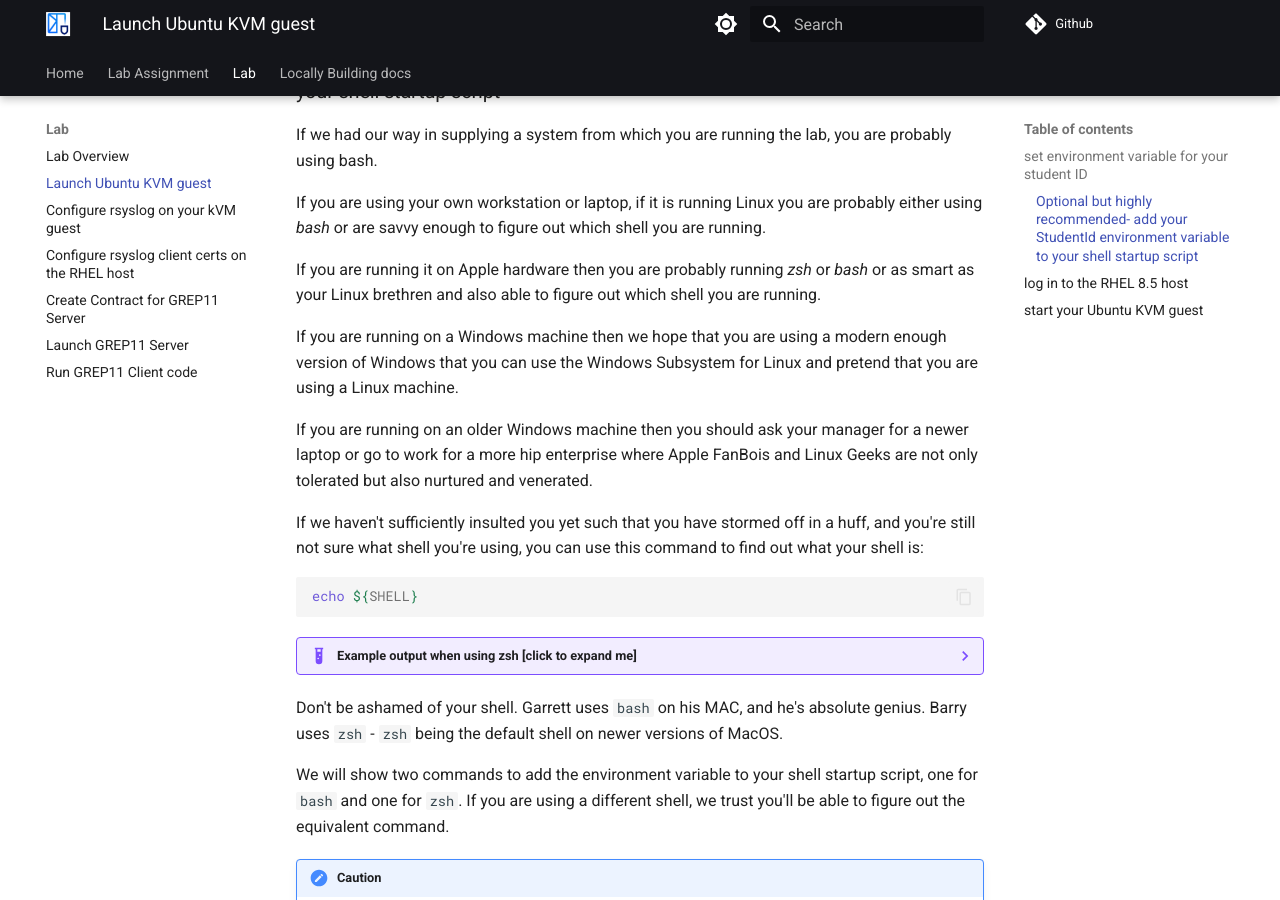
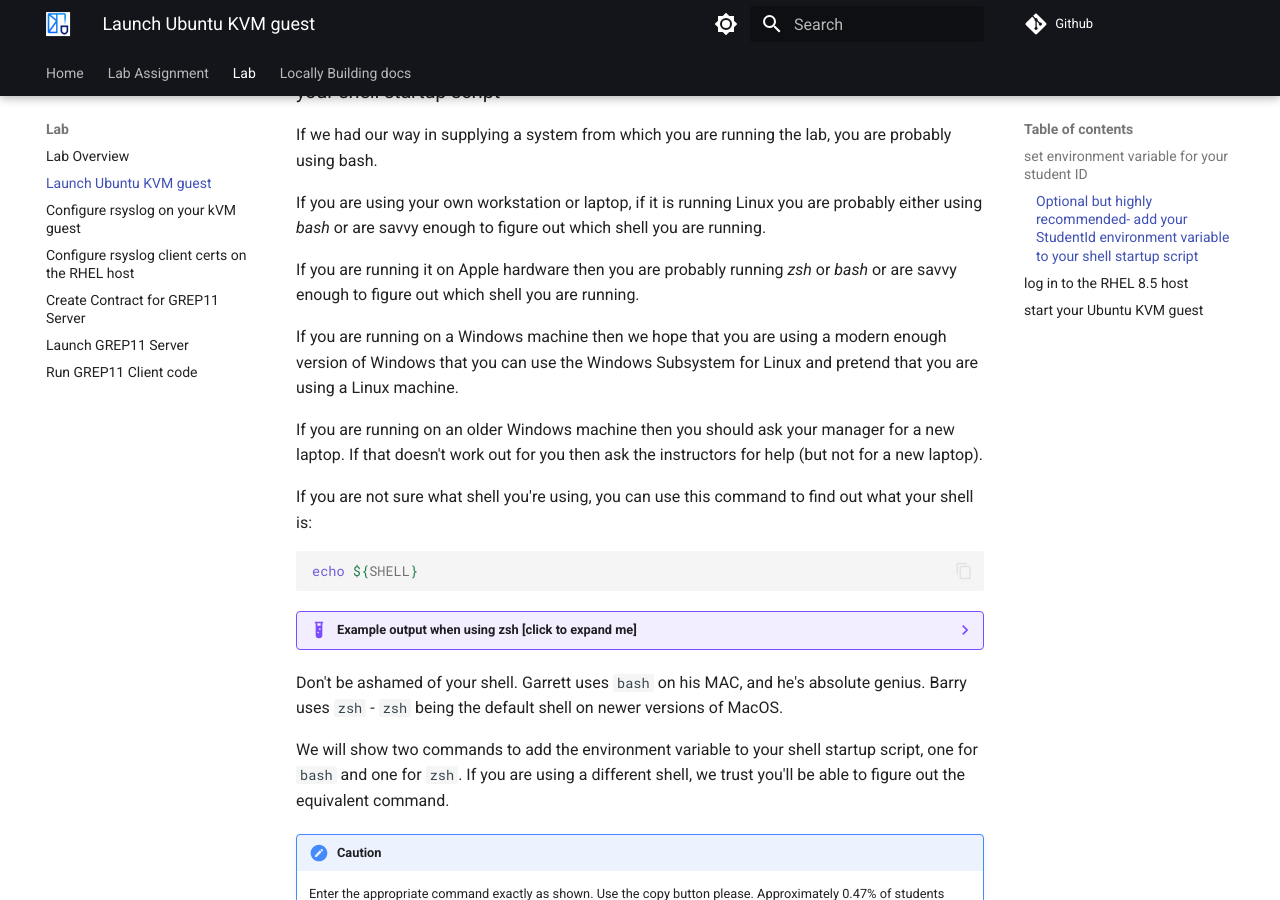
Before and after one commit to ibm-wsc/ConfidentialComputingOnLinuxONE, an MkDocs documentation site: the page built from docs/lab/launchKVMguest.md, in a window 1280 px wide and 900 px high, scrolled down 863 px. Built offline with MkDocs 1.6.1 and Material for MkDocs 9.7.7, drawn with Linux system fonts in a browser that asks for light colours; some of the changed text lies outside the part shown.

Commit message:
Use whoami in virsh commands Notable things: - Use whoami instead of environment variable in virsh commands   since the guest name matches the userid - Some edits to the prose

````diff
--- a/docs/lab/launchKVMguest.md
+++ b/docs/lab/launchKVMguest.md
@@ -42,13 +42,13 @@
 
 If you are using your own workstation or laptop, if it is running Linux you are probably either using *bash* or are savvy enough to figure out which shell you are running.
 
-If you are running it on Apple hardware then you are probably running *zsh* or *bash* or as smart as your Linux brethren and also able to figure out which shell you are running.
+If you are running it on Apple hardware then you are probably running *zsh* or *bash* or are savvy enough to figure out which shell you are running.
 
 If you are running on a Windows machine then we hope that you are using a modern enough version of Windows that you can use the Windows Subsystem for Linux and pretend that you are using a Linux machine.
 
-If you are running on an older Windows machine then you should ask your manager for a newer laptop or go to work for a more hip enterprise where Apple FanBois and Linux Geeks are not only tolerated but also nurtured and venerated.
+If you are running on an older Windows machine then you should ask your manager for a new laptop. If that doesn't work out for you then ask the instructors for help (but not for a new laptop).
 
-If we haven't sufficiently insulted you yet such that you have stormed off in a huff, and you're still not sure what shell you're using, you can use this command to find out what your shell is:
+If you are not sure what shell you're using, you can use this command to find out what your shell is:
 
    ``` bash
    echo ${SHELL}
@@ -133,8 +133,10 @@
 Display your KVM guest's definition with this command:
 
    ``` bash
-   sudo virsh dumpxml ${StudentID}
+   sudo virsh dumpxml `whoami`
    ```
+
+We named your Ubuntu KVM guest the same as your userid on the RHEL host, which is why you can use the `whoami` command.
 
 ???- example "Example virsh dumpxml output [Click me]"
 
````
Also changed, not shown: other parts of docs/lab/launchKVMguest.md (+1 -1 lines).
